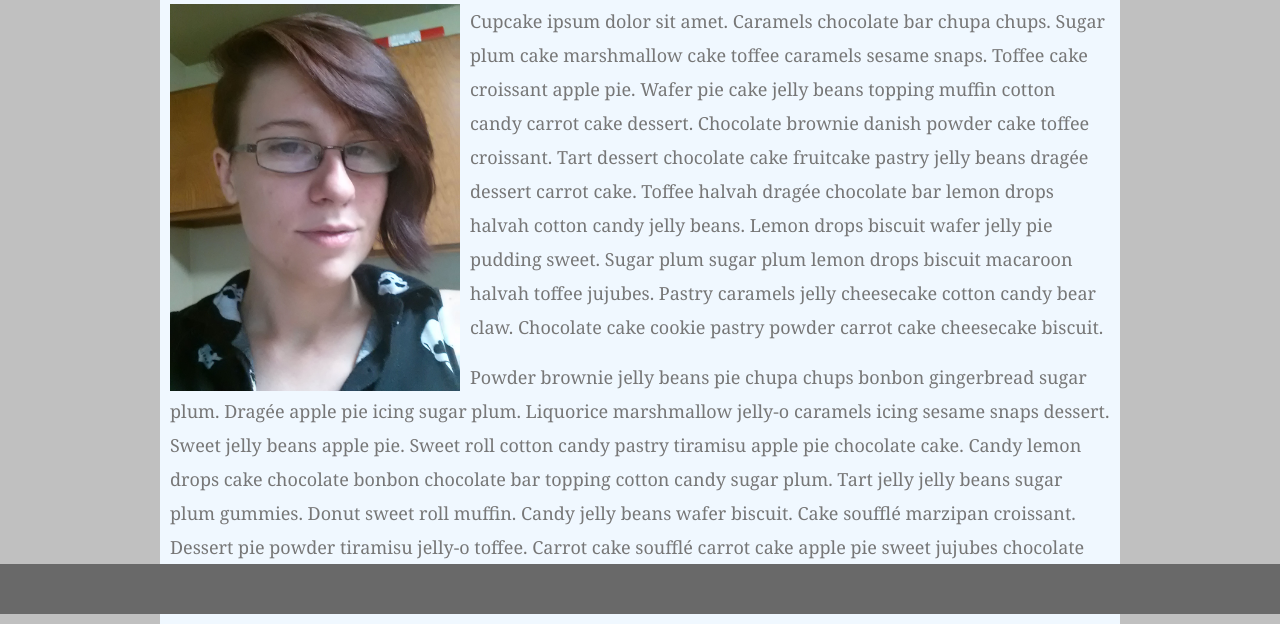
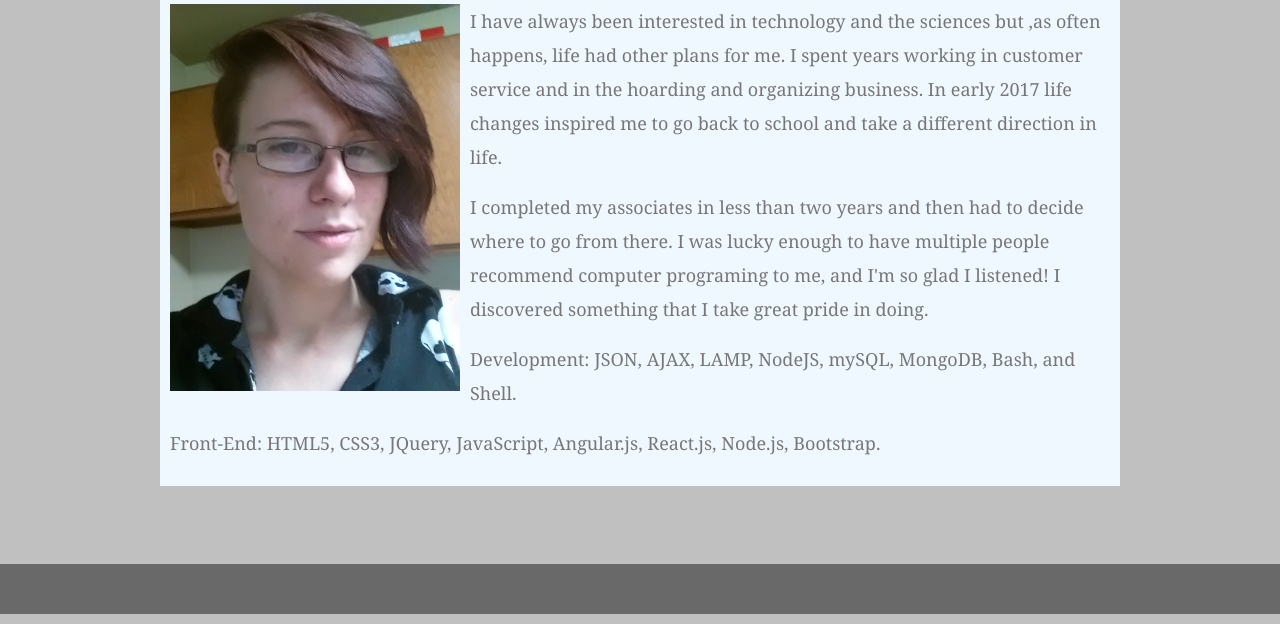
Before and after one commit to 13Lena/Bootstrap-Portfolio, a plain HTML site: page index.html in a window 1280 px wide. Shown: the part 186-810 px from the top of the page. Drawn offline with nearby package versions, Linux system fonts and the light colour scheme.

Commit message:
update about me

```diff
--- a/index.html
+++ b/index.html
@@ -41,11 +41,17 @@
            <h2>About</h2>
 
             <img id="lenaImg" src="assets/images/lena-hamilton-2.jpg" alt="Lena Hamiton" style="width:300px">
-           <p>Cupcake ipsum dolor sit amet. Caramels chocolate bar chupa chups. Sugar plum cake marshmallow cake toffee caramels sesame snaps. Toffee cake croissant apple pie. Wafer pie cake jelly beans topping muffin cotton candy carrot cake dessert. Chocolate brownie danish powder cake toffee croissant. Tart dessert chocolate cake fruitcake pastry jelly beans dragée dessert carrot cake. Toffee halvah dragée chocolate bar lemon drops halvah cotton candy jelly beans. Lemon drops biscuit wafer jelly pie pudding sweet. Sugar plum sugar plum lemon drops biscuit macaroon halvah toffee jujubes. Pastry caramels jelly cheesecake cotton candy bear claw. Chocolate cake cookie pastry powder carrot cake cheesecake biscuit.
+           <p>
+              I have always been interested in technology and the sciences but ,as often happens, life had other plans for me. I spent years working in customer service and in the hoarding and organizing business. In early 2017 life changes inspired me to go back to school and take a different direction in life.
+           <p>
+              I completed my associates in less than two years and then had to decide where to go from there. I was lucky enough to have multiple people recommend computer programing to me, and I'm so glad I listened! I discovered something that I take great pride in doing.
            </p>
            <p>
-              Powder brownie jelly beans pie chupa chups bonbon gingerbread sugar plum. Dragée apple pie icing sugar plum. Liquorice marshmallow jelly-o caramels icing sesame snaps dessert. Sweet jelly beans apple pie. Sweet roll cotton candy pastry tiramisu apple pie chocolate cake. Candy lemon drops cake chocolate bonbon chocolate bar topping cotton candy sugar plum. Tart jelly jelly beans sugar plum gummies. Donut sweet roll muffin. Candy jelly beans wafer biscuit. Cake soufflé marzipan croissant. Dessert pie powder tiramisu jelly-o toffee. Carrot cake soufflé carrot cake apple pie sweet jujubes chocolate cake wafer.
+              Development: JSON, AJAX, LAMP, NodeJS, mySQL, MongoDB, Bash, and Shell.
            </p>
+           <p>
+              Front-End: HTML5, CSS3, JQuery, JavaScript, Angular.js, React.js, Node.js, Bootstrap.
+            </p>
         </div>
 
         <div class="footer">
```
